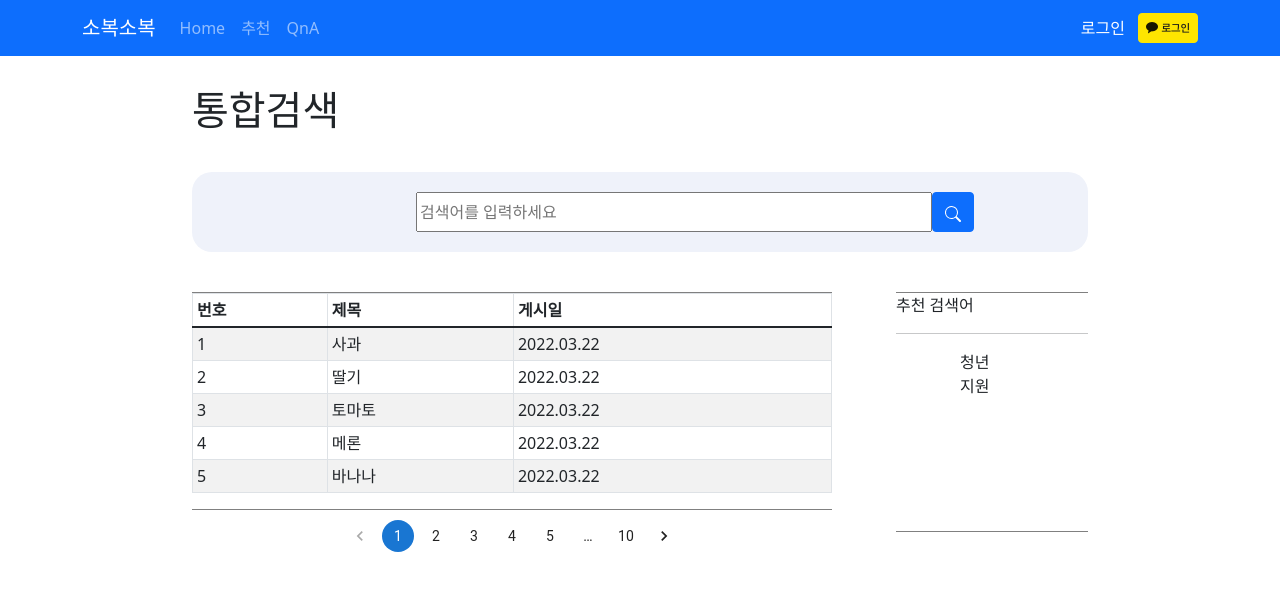
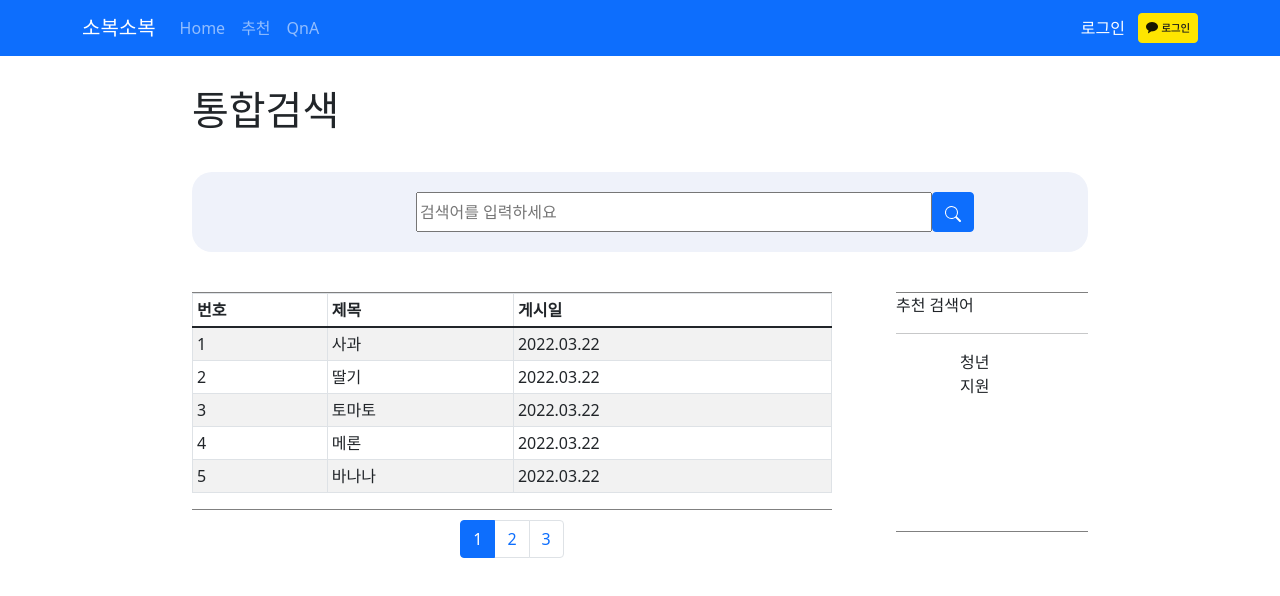
Before and after one commit to seongbiny/soboksobok, a React (Create React App) app in the folder frontend/: page /search in a window 1280 px wide. Shown: the top 596 px of the page. Built offline with nearby package versions, Linux system fonts and the light colour scheme; no server answers.

Commit message:
[S06P22C205-153] feat: pagination 구현

```diff
--- a/frontend/package.json
+++ b/frontend/package.json
@@ -17,6 +17,7 @@
     "axios": "^0.26.1",
     "bootstrap": "^5.1.3",
     "chart.js": "^3.7.1",
+    "lodash": "^4.17.21",
     "prop-types": "^15.8.1",
     "qs": "^6.10.3",
     "react": "^17.0.2",
--- /dev/null
+++ b/frontend/src/components/Search/Pagination.js
@@ -0,0 +1,30 @@
+import React from "react";
+import _ from "lodash";
+
+const Pagination = props => {
+  const { itemsCount, pageSize, currentPage, onPageChange } = props;
+  const pageCount = Math.ceil(itemsCount / pageSize);
+
+  if (pageCount === 1) return null;
+
+  const pages = _.range(1, pageCount + 1);
+
+  return (
+    <nav>
+      <ul className="pagination">
+        {pages.map(page => (
+          <li
+            key={page}
+            className={page === currentPage ? "page-item active" : "page-item"}
+            style={{ cursor: "pointer" }}
+          >
+            <a className="page-link" onClick={() => onPageChange(page)}>
+              {page}
+            </a>
+          </li>
+        ))}
+      </ul>
+    </nav>
+  );
+};
+export default Pagination;
--- a/frontend/src/components/Search/ResultBoard.js
+++ b/frontend/src/components/Search/ResultBoard.js
@@ -1,9 +1,11 @@
 import React, { useEffect, useState } from "react";
 import styled from "styled-components";
-import Pagination from "@mui/material/Pagination";
+// import Pagination from "@mui/material/Pagination";
 import Stack from "@mui/material/Stack";
 import Table from "react-bootstrap/Table";
 import axios from "axios";
+import Pagination from "./Pagination";
+import { paginate } from "./paginate";
 
 const StyledBoard = styled.div`
   box-sizing: border-box;
@@ -22,16 +24,37 @@ const StyledTable = styled.div`
 `;
 
 function ResultBoard() {
-  const obj = {
-    data: [
+  const getData = () => {
+    const welfares = [
       { index: 1, title: "사과", date: "2022.03.22" },
       { index: 2, title: "딸기", date: "2022.03.22" },
       { index: 3, title: "토마토", date: "2022.03.22" },
       { index: 4, title: "메론", date: "2022.03.22" },
       { index: 5, title: "바나나", date: "2022.03.22" },
-    ],
+      { index: 6, title: "바나나", date: "2022.03.22" },
+      { index: 7, title: "바나나", date: "2022.03.22" },
+      { index: 8, title: "바나나", date: "2022.03.22" },
+      { index: 9, title: "바나나", date: "2022.03.22" },
+      { index: 10, title: "바나나", date: "2022.03.22" },
+      { index: 11, title: "바나나", date: "2022.03.22" },
+    ];
+    return welfares;
   };
+  const [welfares, setWelfares] = useState({
+    data: getData(),
+    pageSize: 5,
+    currentPage: 1,
+  });
+  const handlePageChange = page => {
+    setWelfares({ ...welfares, currentPage: page });
+  };
+  const { data, pageSize, currentPage } = welfares;
+  const pagedWelfares = paginate(data, currentPage, pageSize);
 
+  const { length: count } = welfares.data;
+  if (count === 0) {
+    return <p>검색 정보가 없습니다.</p>;
+  }
   return (
     <StyledBoard>
       <StyledTable>
@@ -44,22 +67,26 @@ function ResultBoard() {
             </tr>
           </thead>
           <tbody>
-            {obj.data.map(item => {
-              return (
-                <tr key={item.index}>
-                  <td>{item.index}</td>
-                  <td>{item.title}</td>
-                  <td>{item.date}</td>
-                </tr>
-              );
-            })}
+            {pagedWelfares.map(welfare => (
+              <tr key={welfare.index}>
+                <td>{welfare.index}</td>
+                <td>{welfare.title}</td>
+                <td>{welfare.date}</td>
+              </tr>
+            ))}
           </tbody>
         </Table>
       </StyledTable>
       <StyledPage>
-        <Stack spacing={2}>
+        {/* <Stack spacing={2}>
           <Pagination count={10} color="primary" />
-        </Stack>
+        </Stack> */}
+        <Pagination
+          itemsCount={count}
+          pageSize={pageSize}
+          currentPage={currentPage}
+          onPageChange={handlePageChange}
+        />
       </StyledPage>
     </StyledBoard>
   );
--- /dev/null
+++ b/frontend/src/components/Search/paginate.js
@@ -0,0 +1,7 @@
+import _ from "lodash";
+
+export function paginate(items, pageNumber, pageSize) {
+  const startIndex = (pageNumber - 1) * pageSize;
+
+  return _(items).slice(startIndex).take(pageSize).value();
+}
```
Also changed, not shown: 1 other file (tests, documents, lock files or other folders).
